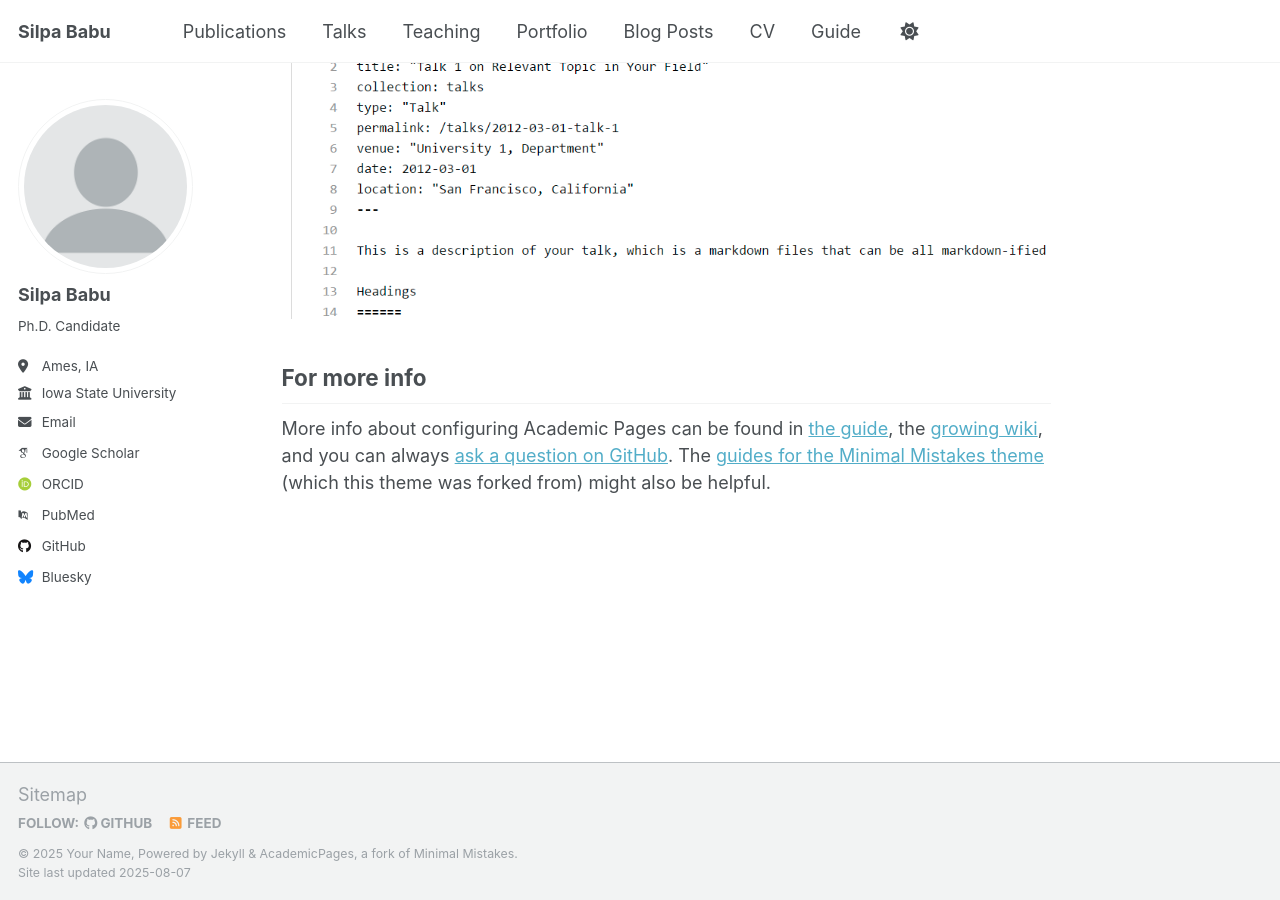
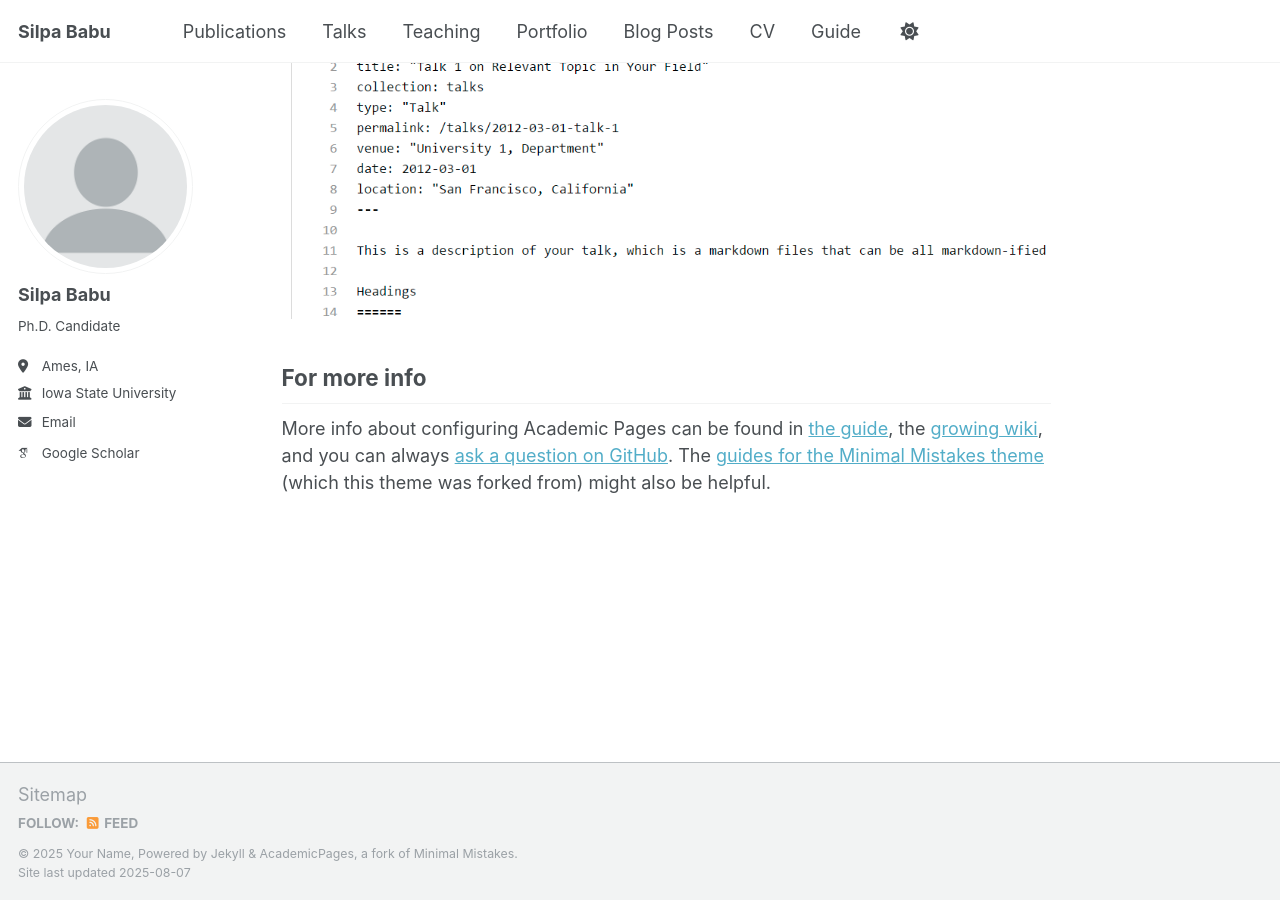
Before and after one commit to Silpa1/sbabu.github.io, a Jekyll site: the page built from _pages/about.md, in a window 1280 px wide and 900 px high, scrolled down 2880 px. Built offline with Jekyll 4.4.1, drawn with Linux system fonts in a browser that asks for light colours; some web fonts are replaced; a script that is not in the unit is left out.

Commit message:
Update _config.yml

```diff
--- a/_config.yml
+++ b/_config.yml
@@ -35,25 +35,25 @@ author:
   academia         : # URL
   arxiv            : # URL - Update with the correct link to your profile
   googlescholar    : "https://scholar.google.com/citations?user=PS_CX0AAAAAJ"
-  inspire-hep      : # URL
-  impactstory      : # URL
-  orcid            : "http://orcid.org/yourorcidurl"
-  semantic         : # URL
-  pubmed           : "https://www.ncbi.nlm.nih.gov/pubmed/?term=john+snow"
-  researchgate     : # URL
-  scopus           : # URL
+  #inspire-hep      : # URL
+  #impactstory      : # URL
+  #orcid            : "http://orcid.org/yourorcidurl"
+  #semantic         : # URL
+  #pubmed           : "https://www.ncbi.nlm.nih.gov/pubmed/?term=john+snow"
+  #researchgate     : # URL
+  #scopus           : # URL
 
   # Repositories and software development
-  bitbucket        : # Username - Update with your username on the site
-  codepen          : # Username
-  dribbble         : # Username
-  github           : "academicpages"
-  kaggle           : # Username
-  stackoverflow    : # User number or user number and name (i.e., use "1" or "1/jeff-atwood")
+  #bitbucket        : # Username - Update with your username on the site
+  #codepen          : # Username
+  #dribbble         : # Username
+  #github           : "academicpages"
+  #kaggle           : # Username
+  #stackoverflow    : # User number or user number and name (i.e., use "1" or "1/jeff-atwood")
 
   # Social media
   artstation       : # Username
-  bluesky          : "bsky.app" # Replace this with you Bluesky username
+  #bluesky          : "bsky.app" # Replace this with you Bluesky username
   facebook         : # Username
   flickr           : # Username
   foursquare       : # Username
```
